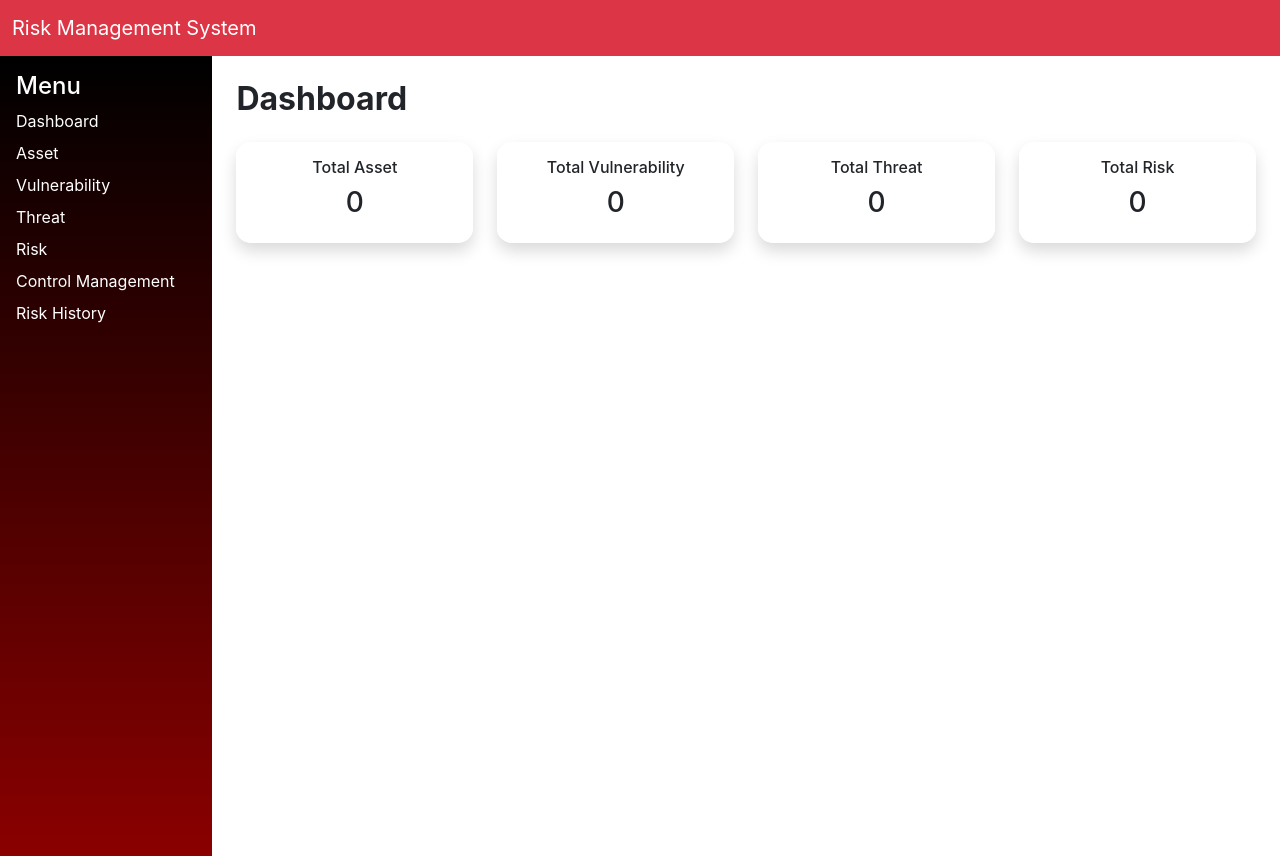
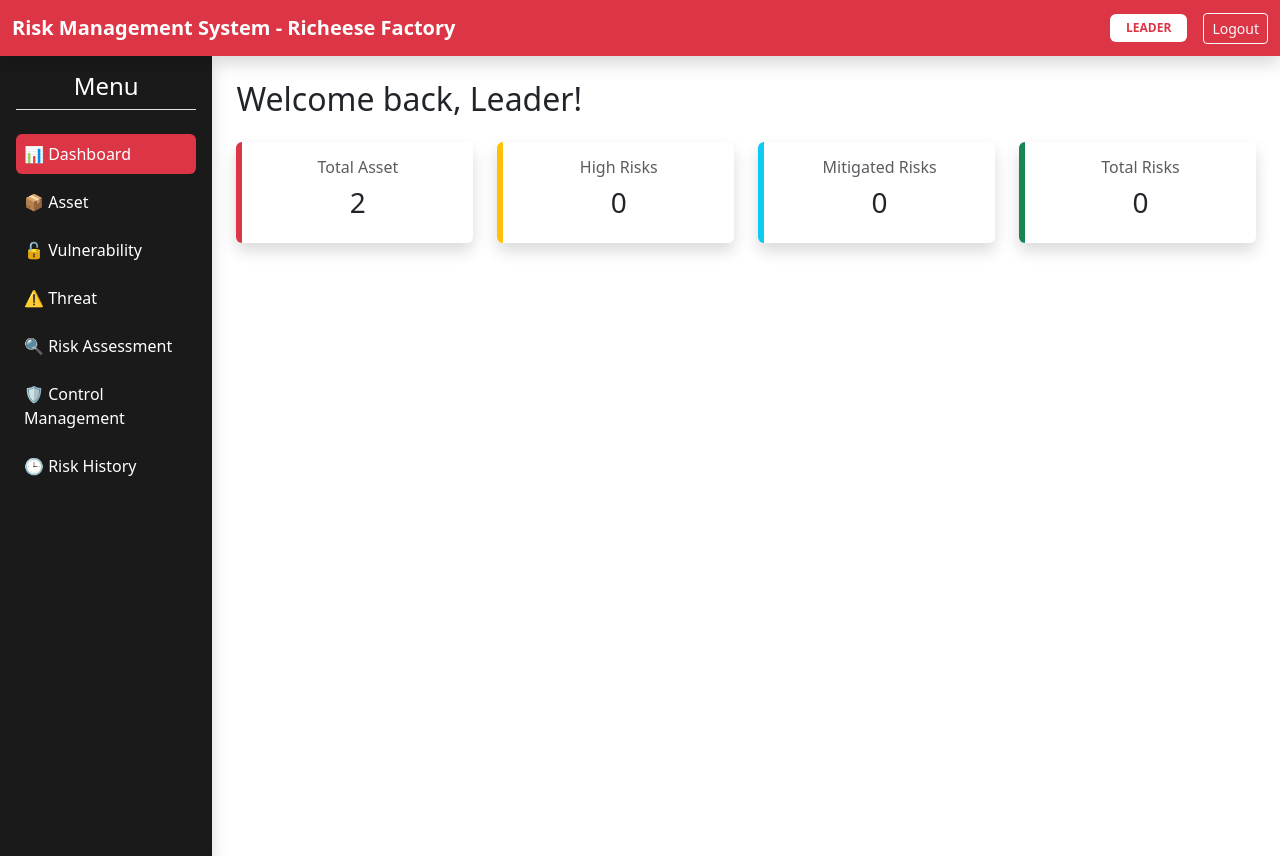
Before and after one commit to SolideaRumopa/final_riskkmanagement, a React (Create React App) app: page / in a window 1280 px wide. Built offline with nearby package versions, Linux system fonts and the light colour scheme.

Commit message:
tambah fitur 7-12

```diff
--- a/package.json
+++ b/package.json
@@ -3,6 +3,7 @@
   "version": "0.1.0",
   "private": true,
   "dependencies": {
+    "bootstrap": "^5.3.8",
     "react": "^19.2.4",
     "react-dom": "^19.2.4",
     "react-scripts": "5.0.1",
--- a/src/App.js
+++ b/src/App.js
@@ -6,155 +6,242 @@ import Risk from "./components/Risk";
 import "./style.css";
 
 function App() {
-  const [assets, setAssets] = useState([]);
-  const [vulns, setVulns] = useState([]);
-  const [threats, setThreats] = useState([]);
+  // --- PENAMBAHAN DATA DUMMY (FITUR 1-6) ---
+  const [assets, setAssets] = useState([
+    { nama: "Mesin Deep Fryer", harga: "15.000.000" },
+    { nama: "Sistem POS Kasir", harga: "10.000.000" },
+  ]);
+  const [vulns, setVulns] = useState([
+    { nama: "Suhu Tidak Stabil", asset: "Mesin Deep Fryer" },
+    { nama: "Software Belum Update", asset: "Sistem POS Kasir" },
+  ]);
+  const [threats, setThreats] = useState([
+    { nama: "Kebakaran", vuln: "Suhu Tidak Stabil" },
+    { nama: "Data Breach", vuln: "Software Belum Update" },
+  ]);
+
   const [risks, setRisks] = useState([]);
   const [logs, setLogs] = useState([]);
 
+  // --- PENAMBAHAN ROLE LOGIC (LEADER, MANAGER, CREW) ---
+  const [userRole, setUserRole] = useState("leader");
+  const [isLoggedIn, setIsLoggedIn] = useState(true); // Set true untuk langsung lihat dashboard
+
   const [menu, setMenu] = useState("dashboard");
+
   const addLog = (action) => {
     const newLog = {
       action,
       time: new Date().toLocaleString(),
-      user: "Admin Richeese", //bisa di sesuaikan
+      user: userRole.toUpperCase(), // User otomatis sesuai role yang login
     };
     setLogs([newLog, ...logs]);
   };
 
+  // --- LOGIKA LOGIN SEDERHANA ---
+  if (!isLoggedIn) {
+    return (
+      <div
+        className="d-flex align-items-center justify-content-center bg-danger text-white"
+        style={{ height: "100vh" }}
+      >
+        <div className="text-center p-5 bg-white text-dark rounded shadow">
+          <h2 className="mb-4">Richeese Risk System</h2>
+          <button
+            className="btn btn-danger w-100 mb-2"
+            onClick={() => {
+              setUserRole("leader");
+              setIsLoggedIn(true);
+            }}
+          >
+            Login as Leader
+          </button>
+          <button
+            className="btn btn-warning w-100 mb-2"
+            onClick={() => {
+              setUserRole("manager");
+              setIsLoggedIn(true);
+            }}
+          >
+            Login as Manager
+          </button>
+          <button
+            className="btn btn-secondary w-100"
+            onClick={() => {
+              setUserRole("crew");
+              setIsLoggedIn(true);
+            }}
+          >
+            Login as Crew
+          </button>
+        </div>
+      </div>
+    );
+  }
+
   return (
     <div>
       {/* NAVBAR */}
-      <nav className="navbar navbar-dark bg-danger">
+      <nav className="navbar navbar-dark bg-danger shadow">
         <div className="container-fluid">
-          <span className="navbar-brand">Risk Management System</span>
+          <span className="navbar-brand fw-bold">
+            Risk Management System - Richeese Factory
+          </span>
+          <div className="d-flex align-items-center gap-3">
+            <span className="badge bg-white text-danger text-uppercase px-3 py-2">
+              {userRole}
+            </span>
+            <button
+              className="btn btn-sm btn-outline-light"
+              onClick={() => setIsLoggedIn(false)}
+            >
+              Logout
+            </button>
+          </div>
         </div>
       </nav>
 
       <div className="d-flex">
-        {/* SIDEBAR */}
+        {/* SIDEBAR DENGAN LOGIKA PEMBATASAN AKSES */}
         <div
-          className="sidebar text-white p-3"
-          style={{ width: "250px", minHeight: "100vh" }}
+          className="sidebar text-white p-3 shadow"
+          style={{ width: "250px", minHeight: "100vh", background: "#1a1a1a" }}
         >
-          <h4>Menu</h4>
-          <ul className="nav flex-column">
+          <h4 className="text-center mb-4 border-bottom pb-2">Menu</h4>
+          <ul className="nav flex-column gap-2">
             <li
-              className="nav-item mb-2"
+              className={`nav-item p-2 rounded ${menu === "dashboard" ? "bg-danger" : ""}`}
               onClick={() => setMenu("dashboard")}
               style={{ cursor: "pointer" }}
             >
-              Dashboard
+              📊 Dashboard
             </li>
 
+            {/* Fitur 1-6 Hanya untuk Leader dan Manager */}
+            {userRole !== "crew" && (
+              <>
                 <li
-              className="nav-item mb-2"
+                  className={`nav-item p-2 rounded ${menu === "asset" ? "bg-danger" : ""}`}
                   onClick={() => setMenu("asset")}
                   style={{ cursor: "pointer" }}
                 >
-              Asset
+                  📦 Asset
                 </li>
-
                 <li
-              className="nav-item mb-2"
+                  className={`nav-item p-2 rounded ${menu === "vuln" ? "bg-danger" : ""}`}
                   onClick={() => setMenu("vuln")}
                   style={{ cursor: "pointer" }}
                 >
-              Vulnerability
+                  🔓 Vulnerability
                 </li>
-
                 <li
-              className="nav-item mb-2"
+                  className={`nav-item p-2 rounded ${menu === "threat" ? "bg-danger" : ""}`}
                   onClick={() => setMenu("threat")}
                   style={{ cursor: "pointer" }}
                 >
-              Threat
+                  ⚠️ Threat
                 </li>
+              </>
+            )}
 
+            {/* Fitur 7-12: Risk Assessment (Semua Role) */}
             <li
-              className="nav-item mb-2"
+              className={`nav-item p-2 rounded ${menu === "risk" ? "bg-danger" : ""}`}
               onClick={() => setMenu("risk")}
               style={{ cursor: "pointer" }}
             >
-              Risk
+              🔍 Risk Assessment
             </li>
 
+            {/* Fitur 11-12: Control (Leader & Manager Only) */}
+            {userRole !== "crew" && (
               <li
-              className="nav-item mb-2"
+                className={`nav-item p-2 rounded ${menu === "control" ? "bg-danger" : ""}`}
                 onClick={() => setMenu("control")}
                 style={{ cursor: "pointer" }}
               >
-              Control Management
+                🛡️ Control Management
               </li>
+            )}
+
+            {/* Fitur 13: History (Leader Only) */}
+            {userRole === "leader" && (
               <li
-              className="nav-item mb-2"
+                className={`nav-item p-2 rounded ${menu === "history" ? "bg-danger" : ""}`}
                 onClick={() => setMenu("history")}
                 style={{ cursor: "pointer" }}
               >
-              Risk History
+                🕒 Risk History
               </li>
+            )}
           </ul>
         </div>
 
         {/* CONTENT */}
         <div className="p-4 w-100 content">
-          {/* ===== DASHBOARD ===== */}
+          {/* ===== DASHBOARD (UPGRADED) ===== */}
           {menu === "dashboard" && (
             <>
-              <h2 className="mb-4">Dashboard</h2>
+              <h2 className="mb-4">
+                Welcome back,{" "}
+                {userRole.charAt(0).toUpperCase() + userRole.slice(1)}!
+              </h2>
 
               <div className="row mb-4">
                 <div className="col-md-3">
-                  <div className="card shadow text-center p-3">
-                    <h6>Total Asset</h6>
+                  <div className="card shadow border-0 border-start border-danger border-4 text-center p-3">
+                    <h6 className="text-muted">Total Asset</h6>
                     <h3>{assets.length}</h3>
                   </div>
                 </div>
-
                 <div className="col-md-3">
-                  <div className="card shadow text-center p-3">
-                    <h6>Total Vulnerability</h6>
-                    <h3>{vulns.length}</h3>
+                  <div className="card shadow border-0 border-start border-warning border-4 text-center p-3">
+                    <h6 className="text-muted">High Risks</h6>
+                    <h3>{risks.filter((r) => r.level === "High").length}</h3>
                   </div>
                 </div>
-
                 <div className="col-md-3">
-                  <div className="card shadow text-center p-3">
-                    <h6>Total Threat</h6>
-                    <h3>{threats.length}</h3>
+                  <div className="card shadow border-0 border-start border-info border-4 text-center p-3">
+                    <h6 className="text-muted">Mitigated Risks</h6>
+                    <h3>
+                      {risks.filter((r) => r.status === "Mitigated").length}
+                    </h3>
                   </div>
                 </div>
-
                 <div className="col-md-3">
-                  <div className="card shadow text-center p-3">
-                    <h6>Total Risk</h6>
+                  <div className="card shadow border-0 border-start border-success border-4 text-center p-3">
+                    <h6 className="text-muted">Total Risks</h6>
                     <h3>{risks.length}</h3>
                   </div>
                 </div>
               </div>
+
+              {/* Alert Khusus Crew/Leader Jika Ada High Risk (Sesuai Prototype) */}
+              {risks.some((r) => r.level === "High") && (
+                <div className="alert alert-danger shadow-sm border-0 d-flex align-items-center gap-3">
+                  <div style={{ fontSize: "2rem" }}>⚠️</div>
+                  <div>
+                    <strong>Critical Risk Detected!</strong>
+                    <p className="mb-0 small">
+                      Terdapat {risks.filter((r) => r.level === "High").length}{" "}
+                      risiko kategori HIGH yang butuh tindakan segera.
+                    </p>
+                  </div>
+                </div>
+              )}
             </>
           )}
 
-          {/* ===== MENU RENDER ===== */}
-
+          {/* ===== MENU RENDER (LAINNYA TETAP) ===== */}
           {menu === "asset" && <Asset assets={assets} setAssets={setAssets} />}
-
           {menu === "vuln" && (
-            <Vulnerability
-              vulns={vulns}
-              setVulns={setVulns}
-              assets={assets} // 🔥 INI YANG DITAMBAHKAN
-            />
+            <Vulnerability vulns={vulns} setVulns={setVulns} assets={assets} />
+          )}
+          {menu === "threat" && (
+            <Threat threats={threats} setThreats={setThreats} vulns={vulns} />
           )}
 
-          {menu === "threat" && (
-            <Threat
-              threats={threats}
-              setThreats={setThreats}
-              vulns={vulns} // 🔥 SIAP UNTUK STEP BERIKUTNYA
-            />
-          )}
-
+          {/* FITUR 7-12: Melewatkan ROLE ke Komponen Risk */}
           {menu === "risk" && (
             <Risk
               assets={assets}
@@ -163,25 +250,27 @@ function App() {
               risks={risks}
               setRisks={setRisks}
               addLog={addLog}
+              userRole={userRole}
             />
           )}
 
+          {/* Menu Control & History Tetap Sesuai Code Anda */}
           {menu === "control" && (
-            <div className="card p-4 shadow">
-              <h2>Control & Monitoring</h2>
-              <table className="table table-striped">
-                <thead>
+            <div className="card p-4 shadow border-0">
+              <h2 className="mb-4 text-danger">Control & Monitoring</h2>
+              <table className="table table-hover">
+                <thead className="table-danger">
                   <tr>
                     <th>Asset</th>
                     <th>Risk</th>
-                    <th>Treatment Strategy</th>
+                    <th>Strategy</th>
                     <th>Control Action</th>
                   </tr>
                 </thead>
                 <tbody>
                   {risks.map((r, i) => (
                     <tr key={i}>
-                      <td>{r.asset}</td>
+                      <td className="fw-bold">{r.asset}</td>
                       <td>{r.threat}</td>
                       <td>
                         <span className="badge bg-info">{r.treatment}</span>
@@ -193,18 +282,21 @@ function App() {
               </table>
             </div>
           )}
+
           {menu === "history" && (
-            <div className="card p-4 shadow">
-              <h2>Risk History Log</h2>
+            <div className="card p-4 shadow border-0">
+              <h2 className="mb-4 text-danger">Risk History Log</h2>
               <ul className="list-group">
                 {logs.map((log, i) => (
-                  <li key={i} className="list-group-item">
-                    <small className="text-danger font-weight-bold">
-                      {log.user}
-                    </small>{" "}
-                    - {log.action}
-                    <br />
+                  <li
+                    key={i}
+                    className="list-group-item border-start border-danger border-4 mb-2"
+                  >
+                    <div className="d-flex justify-content-between align-items-center">
+                      <strong className="text-danger">{log.user}</strong>
                       <small className="text-muted">{log.time}</small>
+                    </div>
+                    <div className="mt-1">{log.action}</div>
                   </li>
                 ))}
               </ul>
--- a/src/style.css
+++ b/src/style.css
@@ -67,7 +67,8 @@ h2 {
   border-radius: 10px;
   overflow: hidden;
 }
-/*  DITAMBAHKAN: STYLE UNTUK BADGE TREATMENT (FITUR 10)  */
+
+/* DITAMBAHKAN: STYLE UNTUK BADGE TREATMENT (FITUR 10) */
 .badge {
   padding: 8px 12px;
   border-radius: 6px;
@@ -80,7 +81,7 @@ h2 {
   color: white !important;
 }
 
-/*  DITAMBAHKAN: UTILITY UNTUK FORM (FITUR 7 & 11)  */
+/* DITAMBAHKAN: UTILITY UNTUK FORM (FITUR 7 & 11) */
 textarea.form-control {
   min-height: 100px;
   resize: none;
@@ -90,3 +91,69 @@ textarea.form-control {
   border-color: #dc3545;
   box-shadow: 0 0 0 0.2rem rgba(220, 53, 69, 0.25);
 }
+
+/* ============================================================ */
+/* ⭐ PENAMBAHAN BARU (TANPA MENGUBAH CODE DI ATAS) ⭐ */
+/* ============================================================ */
+
+/* STYLE UNTUK HALAMAN LOGIN BERDASARKAN JABATAN */
+.login-container {
+  background: linear-gradient(135deg, #e21b23 0%, #8b0000 100%);
+}
+
+/* HOVER & MENU AKTIF PADA SIDEBAR */
+.hover-sidebar:hover {
+  background-color: rgba(255, 255, 255, 0.1);
+  transition: 0.3s;
+}
+
+.nav-item.active-menu {
+  background-color: #dc3545;
+  font-weight: bold;
+}
+
+/* DASHBOARD CARD ACCENTS (GARIS WARNA DISAMPING) */
+.border-start.border-4 {
+  border-width: 6px !important;
+}
+
+/* ANIMASI HALUS SAAT BERPINDAH MENU */
+.animate-fade-in {
+  animation: fadeIn 0.4s ease-in-out;
+}
+
+@keyframes fadeIn {
+  from {
+    opacity: 0;
+    transform: translateY(10px);
+  }
+  to {
+    opacity: 1;
+    transform: translateY(0);
+  }
+}
+
+/* STYLE KHUSUS UNTUK RISK HISTORY LOG (FITUR 13) */
+.list-group-item {
+  border-left: 5px solid #ffc107; /* Garis kuning khas Richeese */
+  margin-bottom: 8px;
+  border-radius: 8px !important;
+  transition: 0.2s;
+  background: #fff;
+}
+
+.list-group-item:hover {
+  background-color: #fffdf0;
+  transform: scale(1.01);
+}
+
+/* PENAJAMAN TAMPILAN MATRIX SAAT DI-HOVER */
+.matrix-cell {
+  transition: all 0.2s;
+}
+
+.matrix-cell:hover {
+  filter: brightness(1.1);
+  transform: scale(1.05);
+  cursor: default;
+}
```
Also changed, not shown: src/components/Risk.js (+59 -50 lines), src/index.js (+8 -7 lines), 1 other file (tests, documents, lock files or other folders). Lines whose indentation alone changed are shown as unchanged.
